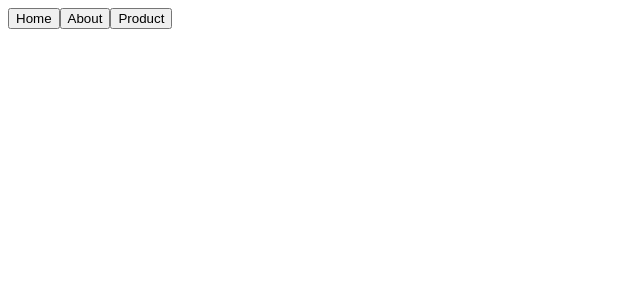
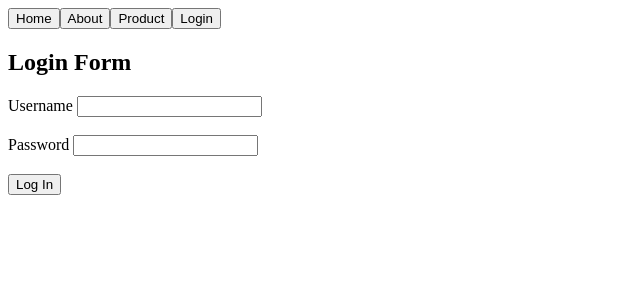
Before and after one commit to pujalakhe/Practice-Angular, an Angular app in the folder guard/: page /login in a window 1280 px wide. Before the commit this address led to /. Shown: the top 300 px of the page, without its empty margins (0-640 px from the left). Built offline with nearby package versions, Linux system fonts and the light colour scheme.

Commit message:
angular routingGuard

```diff
--- a/guard/src/app/app-routing.module.ts
+++ b/guard/src/app/app-routing.module.ts
@@ -5,12 +5,14 @@ import { AboutComponent } from './components/about/about.component';
 import { homedir } from 'os';
 import { PrdouctComponent } from './components/prdouct/prdouct.component';
 import { authGuard } from './guard/auth.guard';
+import { LoginComponent } from './components/login/login.component';
 
 const routes: Routes = [
   {path:'',component:HomeComponent},
   {path:'home',component:HomeComponent},
-  {path:'about',component:AboutComponent},
-  {path:'product',component:PrdouctComponent,canActivate:[authGuard]}
+  // {path:'about',component:AboutComponent},
+  {path:'product',component:PrdouctComponent,canActivate:[authGuard]},//auth guard
+  {path:'login',component:LoginComponent}
 ];
 
 @NgModule({
--- a/guard/src/app/app.component.html
+++ b/guard/src/app/app.component.html
@@ -1,4 +1,5 @@
 <button routerLink="/home">Home</button>
 <button routerLink="/about">About</button>
 <button routerLink="/product" (click)="productClicked()">Product</button>
+<button routerLink="/login">Login</button>
 <router-outlet></router-outlet>
--- a/guard/src/app/app.module.ts
+++ b/guard/src/app/app.module.ts
@@ -6,13 +6,15 @@ import { AppComponent } from './app.component';
 import { HomeComponent } from './components/home/home.component';
 import { PrdouctComponent } from './components/prdouct/prdouct.component';
 import { AboutComponent } from './components/about/about.component';
+import { LoginComponent } from './components/login/login.component';
 
 @NgModule({
   declarations: [
     AppComponent,
     HomeComponent,
     PrdouctComponent,
-    AboutComponent
+    AboutComponent,
+    LoginComponent
   ],
   imports: [
     BrowserModule,
--- /dev/null
+++ b/guard/src/app/components/login/login.component.html
@@ -0,0 +1,10 @@
+<h2>Login Form</h2>
+<label for="username">Username
+    <input type="text">
+</label>
+<br><br>
+<label for="password">Password
+    <input type="password" name="admin" id="admin">
+</label>
+<br><br>
+<button type="submit">Log In</button>
--- a/guard/src/app/guard/auth.guard.ts
+++ b/guard/src/app/guard/auth.guard.ts
@@ -1,17 +1,25 @@
-import { CanActivateFn,Router } from '@angular/router';
+import { ActivatedRouteSnapshot, CanActivateFn,Router, RouterStateSnapshot } from '@angular/router';
 import { AuthService } from '../services/auth.service';
 import { inject,Injectable } from '@angular/core';
 import { retry } from 'rxjs';
 
-export const authGuard: CanActivateFn = (route ,state) => {
-  let authService = inject(AuthService);
-  let router = inject(Router);
-  let isLoggedIn = authService.isAuthenticated();
-  if(isLoggedIn){
+export const authGuard: CanActivateFn =
+  (route:ActivatedRouteSnapshot ,state:RouterStateSnapshot) => {
+  // let authService = inject(AuthService);
+  // let router = inject(Router);
+  // let isLoggedIn = authService.isAuthenticated();
+  // if(isLoggedIn){
+  //   return true;
+  // }
+  // else{
+  //   router.navigate(['/about']);
+  // }
+  //Both ways are  correct
+  if(inject(AuthService).isAuthenticated()){
     return true;
   }
   else{
-    router.navigate(['/about']);
+    inject(Router).navigate(['/about']);
   }
   return true;
 };
```
Also changed, not shown: guard/src/app/components/login/login.component.ts (added, +10 -0 lines), guard/src/app/components/login/login.component.css (added), 1 other file (tests, documents, lock files or other folders).
